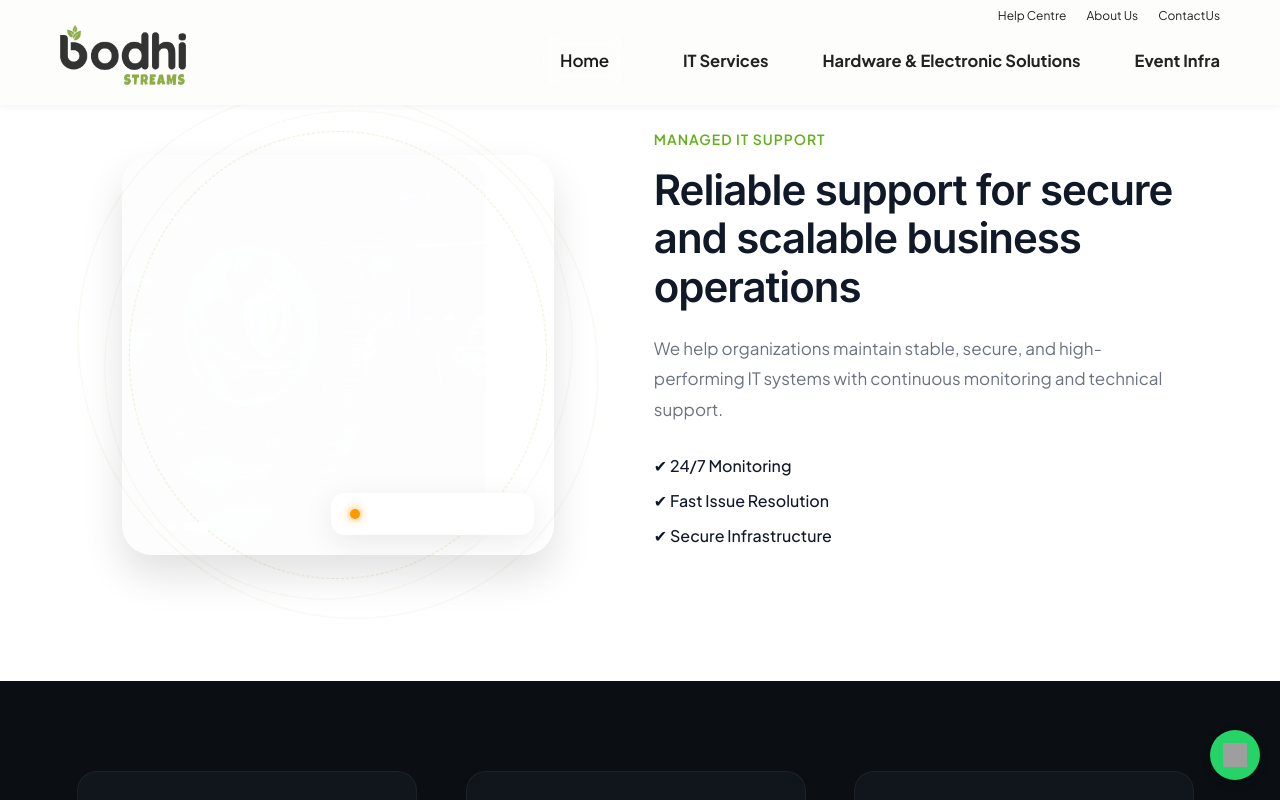
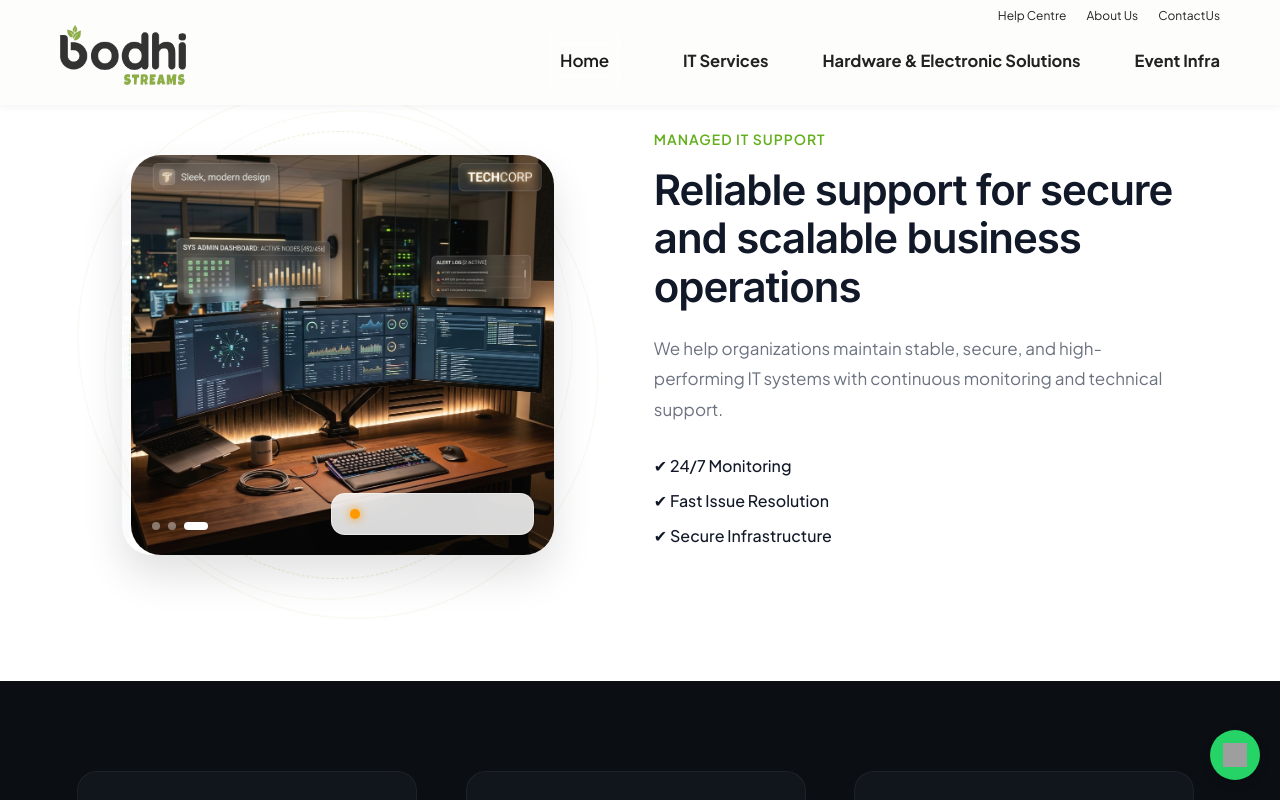
Before and after one commit to iyyansoft/Bodhistreams, a React (Vite) app: page /managed-support in a window 1280 px wide. Shown: the top 800 px of the page. Built offline with nearby package versions, Linux system fonts and the light colour scheme; grey boxes are pictures that could not be loaded; a web font is replaced by a local one.

Commit message:
feat: implement concurrent absolute side-by-side sliding transition style

```diff
--- a/src/pages/it-services/ManagedSupport.css
+++ b/src/pages/it-services/ManagedSupport.css
@@ -76,6 +76,7 @@
   position: relative;
   z-index: 2;
   width: 100%;
+  height: 400px;
   border-radius: 30px;
   overflow: hidden;
   box-shadow: 0 20px 40px rgba(0, 0, 0, 0.12);
@@ -86,6 +87,14 @@
   height: 400px;
   overflow: hidden;
   border-radius: 30px;
+}
+
+.slide-wrapper.absolute-slide {
+  position: absolute;
+  top: 0;
+  left: 0;
+  width: 100%;
+  height: 100%;
 }
 
 .it-support-image {
@@ -931,6 +940,8 @@
     justify-content: center;
   }
 
+  .it-support-image-card,
+  .slide-wrapper,
   .it-support-image {
     height: 300px;
   }
@@ -995,6 +1006,8 @@
     font-size: 26px;
   }
 
+  .it-support-image-card,
+  .slide-wrapper,
   .it-support-image {
     height: 220px;
   }
--- a/src/pages/it-services/ManagedSupport.jsx
+++ b/src/pages/it-services/ManagedSupport.jsx
@@ -56,14 +56,14 @@ const ManagedSupport = () => {
             <div className="deco-ring ring-3"></div>
 
             <div className="it-support-image-card">
-              <AnimatePresence mode="wait">
+              <AnimatePresence>
                 <motion.div
                   key={currentSlide}
-                  initial={{ opacity: 0, x: 70 }}
+                  initial={{ opacity: 0, x: "100%" }}
                   animate={{ opacity: 1, x: 0 }}
-                  exit={{ opacity: 0, x: -70 }}
-                  transition={{ duration: 0.45, ease: [0.25, 1, 0.5, 1] }}
-                  className="slide-wrapper"
+                  exit={{ opacity: 0, x: "-100%" }}
+                  transition={{ duration: 0.5, ease: [0.25, 1, 0.5, 1] }}
+                  className="slide-wrapper absolute-slide"
                 >
                   <img
                     src={supportSlides[currentSlide].image}
```
